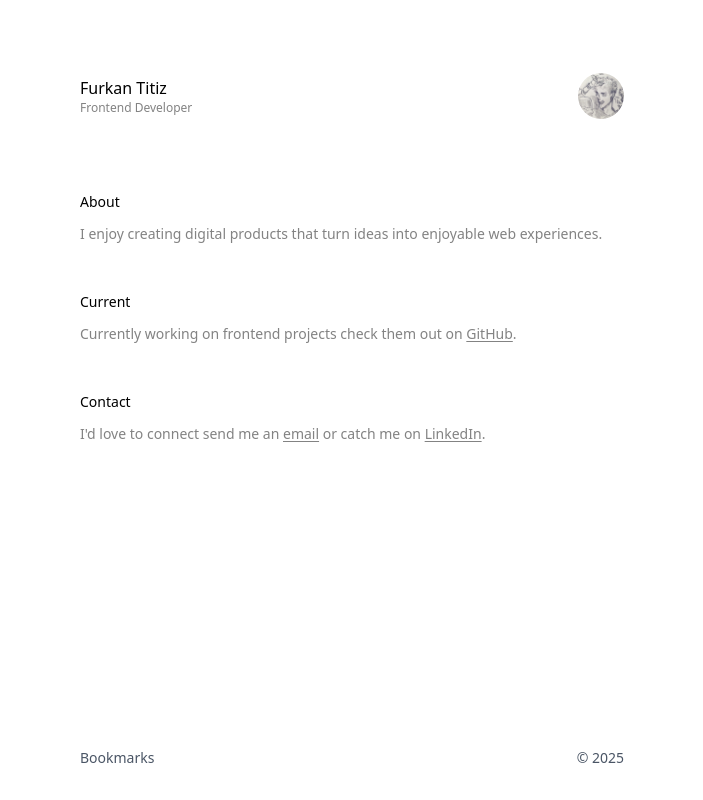
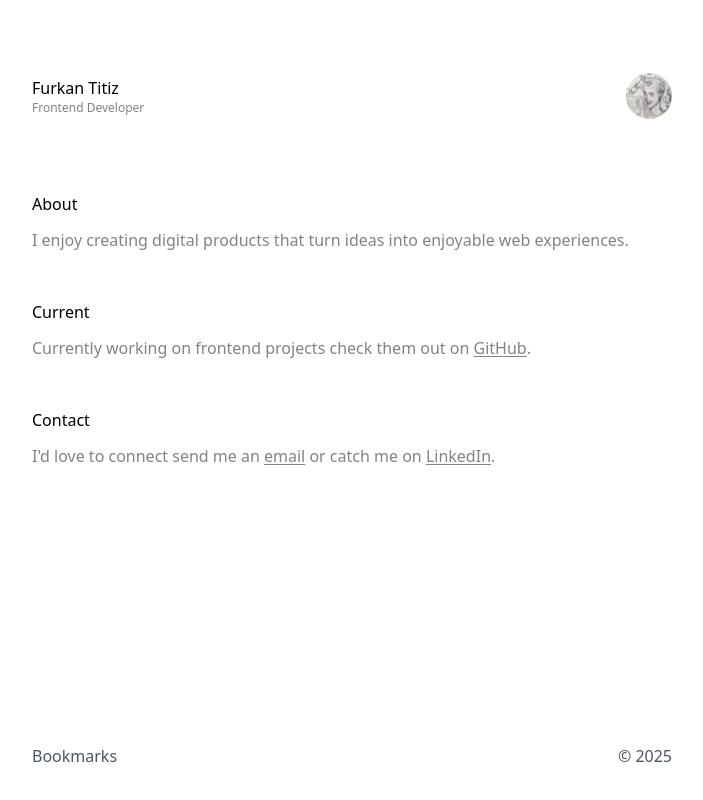
Before and after one commit to qrphy/homepage, a Next.js app: page / in a window 1280 px wide. Shown: the whole page, without its empty margins (288-991 px from the left). Built offline with nearby package versions, Linux system fonts and the light colour scheme.

Commit message:
update ui

```diff
--- a/src/app/components/Footer.tsx
+++ b/src/app/components/Footer.tsx
@@ -1,6 +1,6 @@
 export default function Footer() {
   return (
-    <footer className="mt-auto py-8 text-center text-sm text-gray-600 dark:text-gray-400">
+    <footer className="mt-auto py-8 text-center text-base text-gray-600 dark:text-gray-400">
       <div className="flex justify-between items-center w-full">
         <a
           href="/filmler"
--- a/src/app/components/Header.tsx
+++ b/src/app/components/Header.tsx
@@ -6,7 +6,7 @@ const Header = () => {
     <header className="w-full h-[12rem] flex items-center">
       <div className="flex justify-between items-center w-full">
         <div>
-          <Link href="/" className="text-sms font-medium">
+          <Link href="/" className="text-base font-medium">
             Furkan Titiz
           </Link>
           <p className="text-xs font-medium custom-text-color">
--- a/src/app/layout.tsx
+++ b/src/app/layout.tsx
@@ -57,7 +57,7 @@ export default function RootLayout({
   return (
     <html
       lang="en"
-      className={`font-sans ${geistMono.variable} antialiased dark:bg-black dark:text-white max-w-xl mx-auto px-4`}
+      className={`font-sans ${geistMono.variable} antialiased dark:bg-black dark:text-white max-w-2xl mx-auto px-4`}
     >
       <head>
         {GA_ID && (
--- a/src/app/page.tsx
+++ b/src/app/page.tsx
@@ -1,7 +1,7 @@
 export default function Home() {
   return (
     <div className="f-full">
-      <section className="text-sm font-medium">
+      <section className="text-base font-medium">
         <div className="mb-12">
           <h1 className="mb-3">About</h1>
           <p className="custom-text-color">
```
